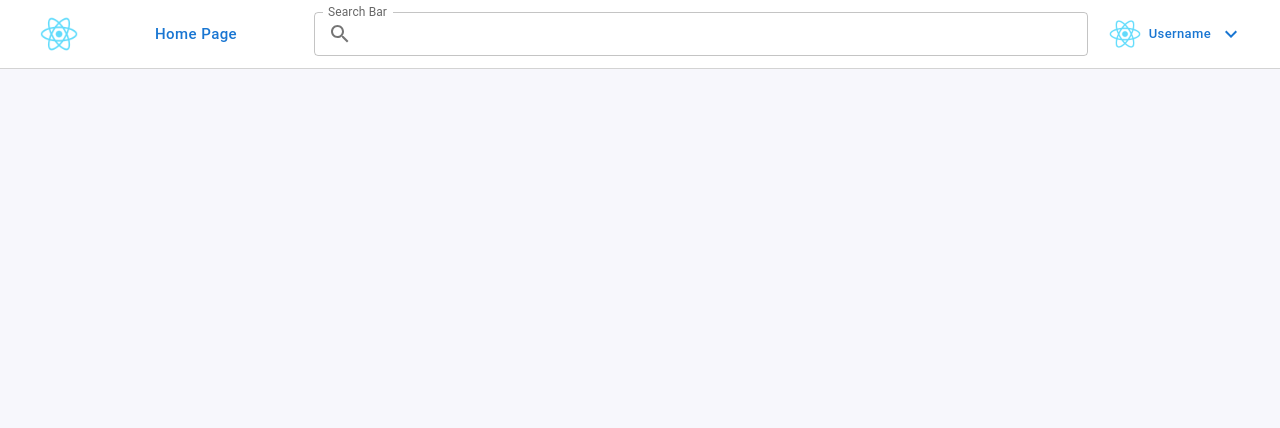
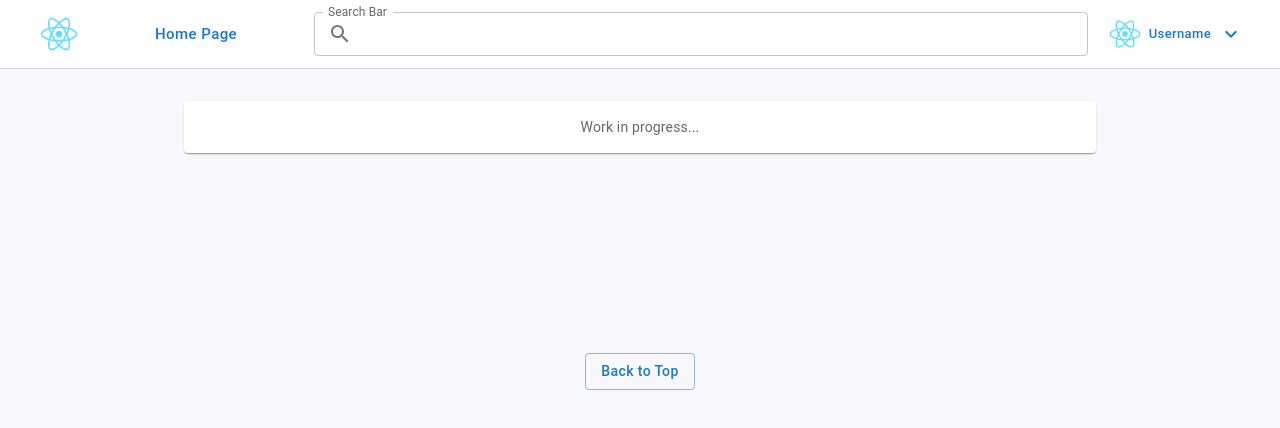
Before and after one commit to yeebinrong/RepoSenseCloud, a React (Create React App) app in the folder frontend/: page /home in a window 1280 px wide. Shown: the top 428 px of the page. Built offline with nearby package versions, Linux system fonts and the light colour scheme.

Commit message:
HAMB-5 update routing

```diff
--- a/frontend/src/App.js
+++ b/frontend/src/App.js
@@ -1,6 +1,7 @@
 import React from "react";
 import "./App.scss";
-import BasePage from "./pages/base-page";
+import HomePage from "./pages/home-page";
+import ErrorPage from "./pages/error-page";
 import { Navigate, Route, Routes, useNavigate } from "react-router-dom";
 
 if (typeof setImmediate === "undefined") {
@@ -19,7 +20,8 @@ const App = () => {
   return (
     <Routes>
       <Route path="" exact element={<Navigate replace to="/home" />} />
-      <Route path="/home" exact element={<BasePage {...mainProps} />} />
+      <Route path="/home" exact element={<HomePage {...mainProps} />} />
+      <Route path="*" element={<ErrorPage {...mainProps} />} />
     </Routes>
   );
 };
--- a/frontend/src/pages/base-page.js
+++ b/frontend/src/pages/base-page.js
@@ -184,6 +184,7 @@ class BasePage extends React.Component {
             <CircularProgress color="inherit" />
           </Backdrop>
         </div>
+        {this.props.component(this.props)}
       </>
     );
   }
```
